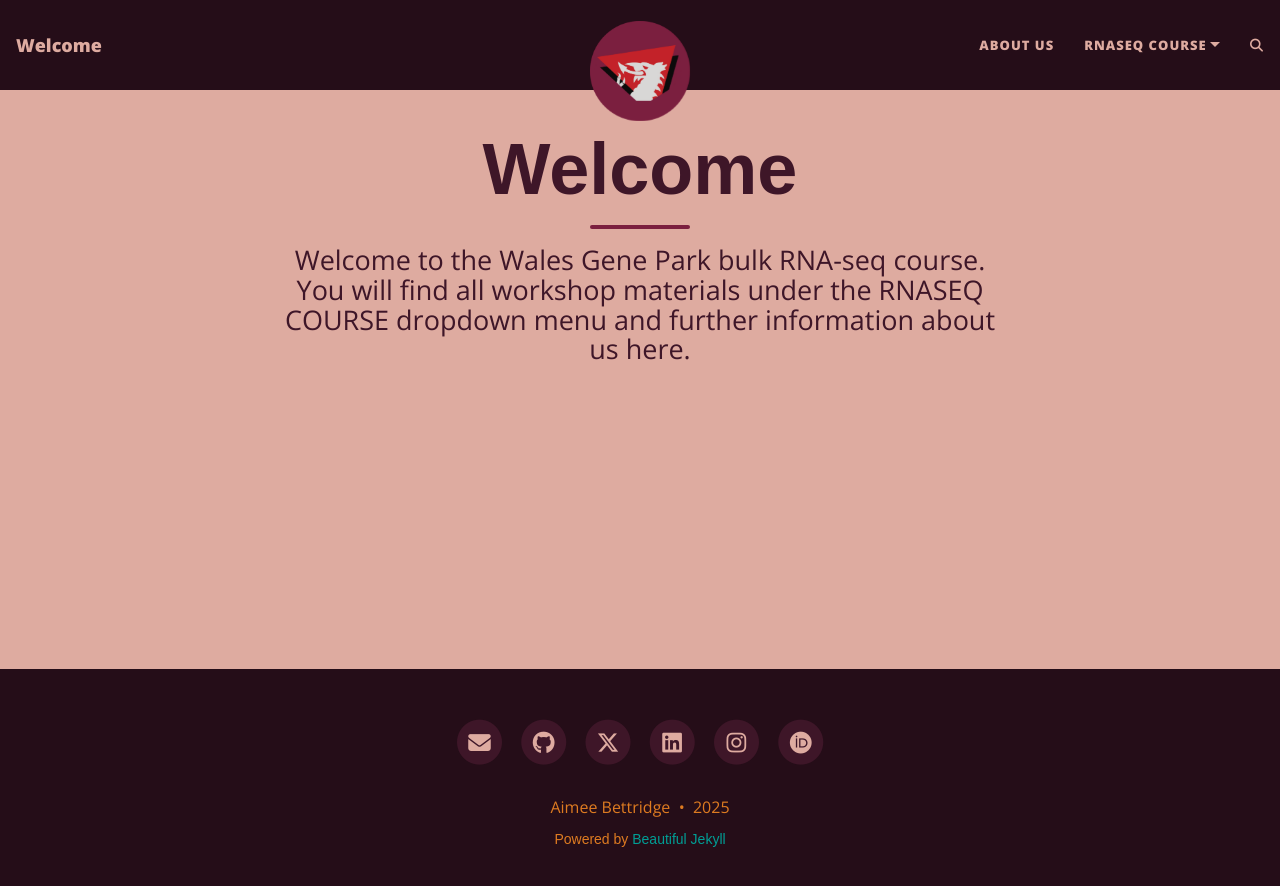
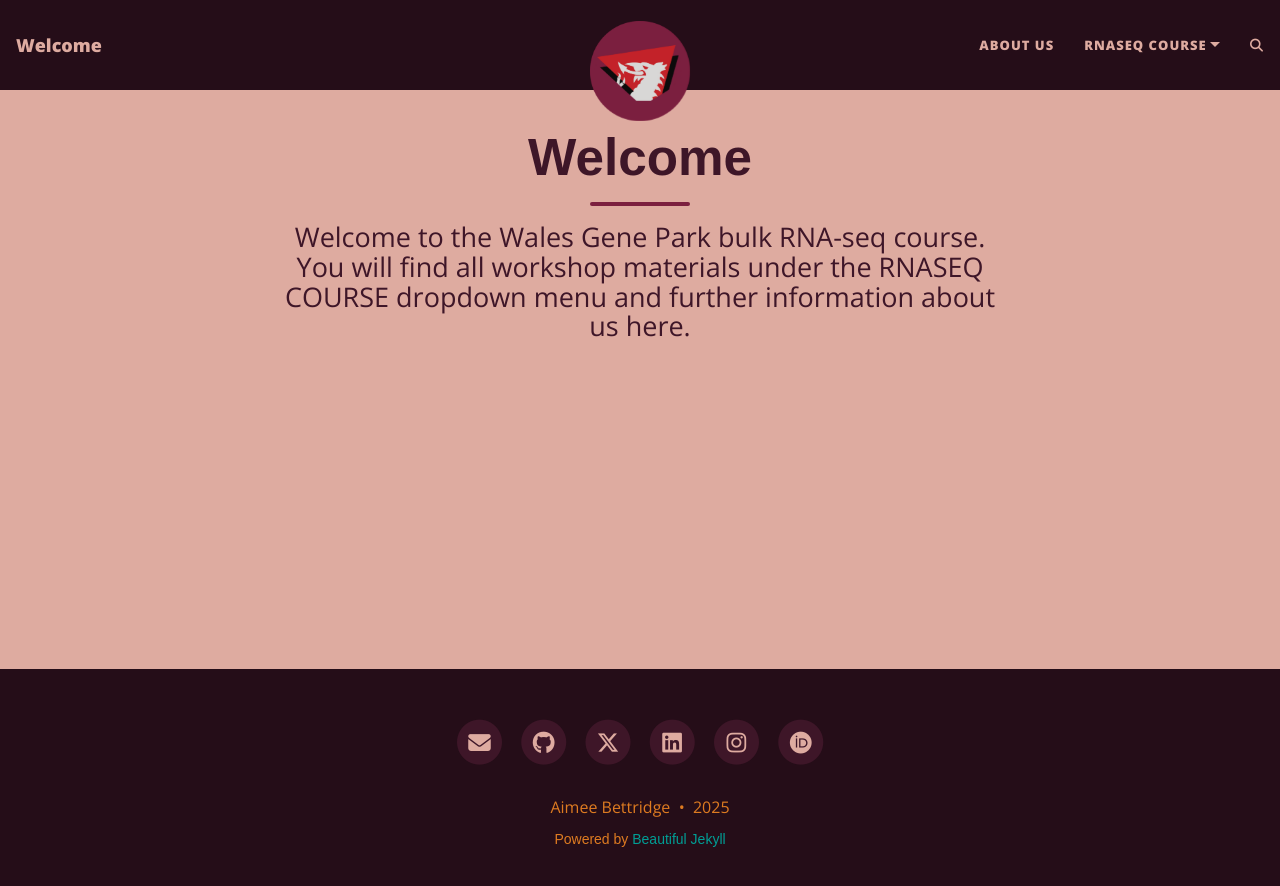
Before and after one commit to abettr/abettr.github.io, a Jekyll site: the page built from index.html, in a window 1280 px wide. Shown: the top 886 px of the page. Built offline with Jekyll 4.4.1, drawn with Linux system fonts in a browser that asks for light colours; the list of posts is cut into pages by our own code; comment, search, counter and statistics services are not loaded.

Commit message:
Testing intro page header size2

```diff
--- a/assets/css/beautifuljekyll.css
+++ b/assets/css/beautifuljekyll.css
@@ -721,7 +721,7 @@ nav.top-nav-short-permanent ~ header > .intro-header.big-img {
 }
 .intro-header .page-heading h1 {
   margin-top: 0;
-  font-size: 3.125rem;
+  font-size: 2.2rem;
 }
 .intro-header .post-heading h1 {
   margin-top: 0;
@@ -774,7 +774,7 @@ nav.top-nav-short-permanent ~ header > .intro-header.big-img {
     padding: 9.375rem 0;
   }
   .intro-header .page-heading h1 {
-    font-size: 4.5rem;
+    font-size: 3.2rem;
   }
   .intro-header .post-heading h1 {
     font-size: 3.125rem;
```
